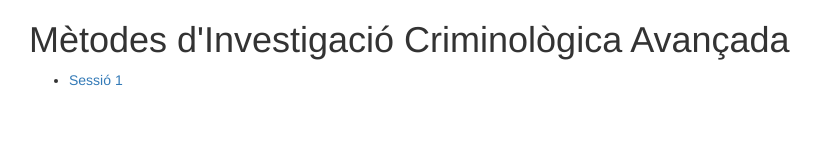
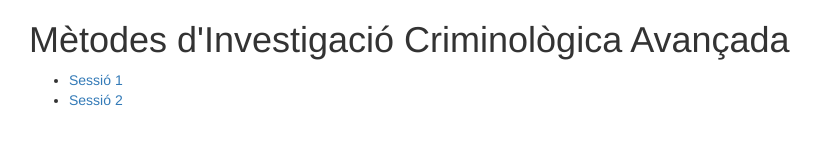
Before and after one commit to JohnPalmer/AdvancedResearchMethodsCriminology_2017, a plain HTML site: page index.html in a window 1280 px wide. Shown: the whole page, without its empty margins (26-847 px from the left). Drawn offline with nearby package versions, Linux system fonts and the light colour scheme.

Commit message:
class 2 index

```diff
--- a/index.html
+++ b/index.html
@@ -34,6 +34,7 @@
       <h1>Mètodes d'Investigació Criminològica Avançada</h1>
       <ul>
       <li><a href="s01.html">Sessió 1</a></li>
+      <li><a href="s02.html">Sessió 2</a></li>
       </ul>
 
         </div>
```
